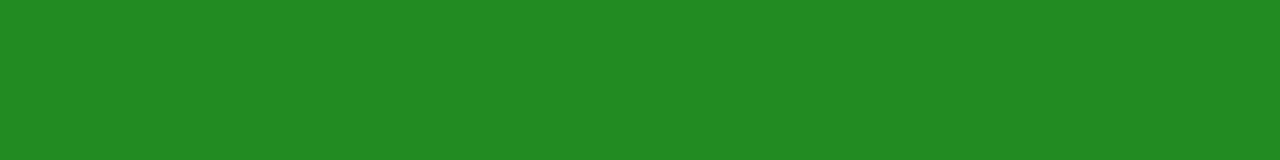
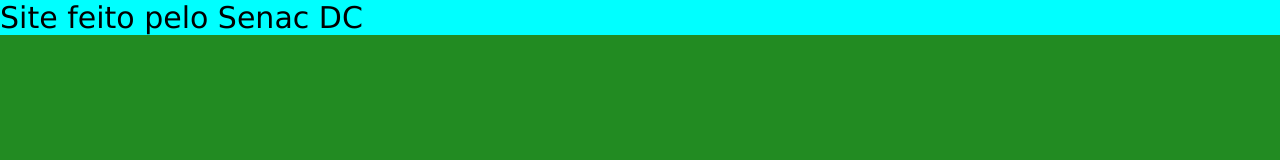
Before and after one commit to henriquemaroth-png/Projeto, a plain HTML site: page index.html in a window 1280 px wide. Drawn offline with Linux system fonts and the light colour scheme.

Commit message:
footer
Comitei o futer do nosso site

```diff
--- a/index.html
+++ b/index.html
@@ -8,6 +8,18 @@
 </head>
 <body>
 
+
+
+
+
+
+
+
+
+
+    <footer>
+        <p>Site feito pelo Senac DC</p>
+    </footer>
     <script src="script.js"></script>
 </body>
 </html>
--- a/style.css
+++ b/style.css
@@ -3,6 +3,13 @@
     padding: 0;
     font-family: Verdana, Geneva, Tahoma, sans-serif;
 }
+footer{
+background-color: aqua;
+}
+
+footer p{
+    font-size: 30px;
+}
 
 body{
     background-color: forestgreen;
```
